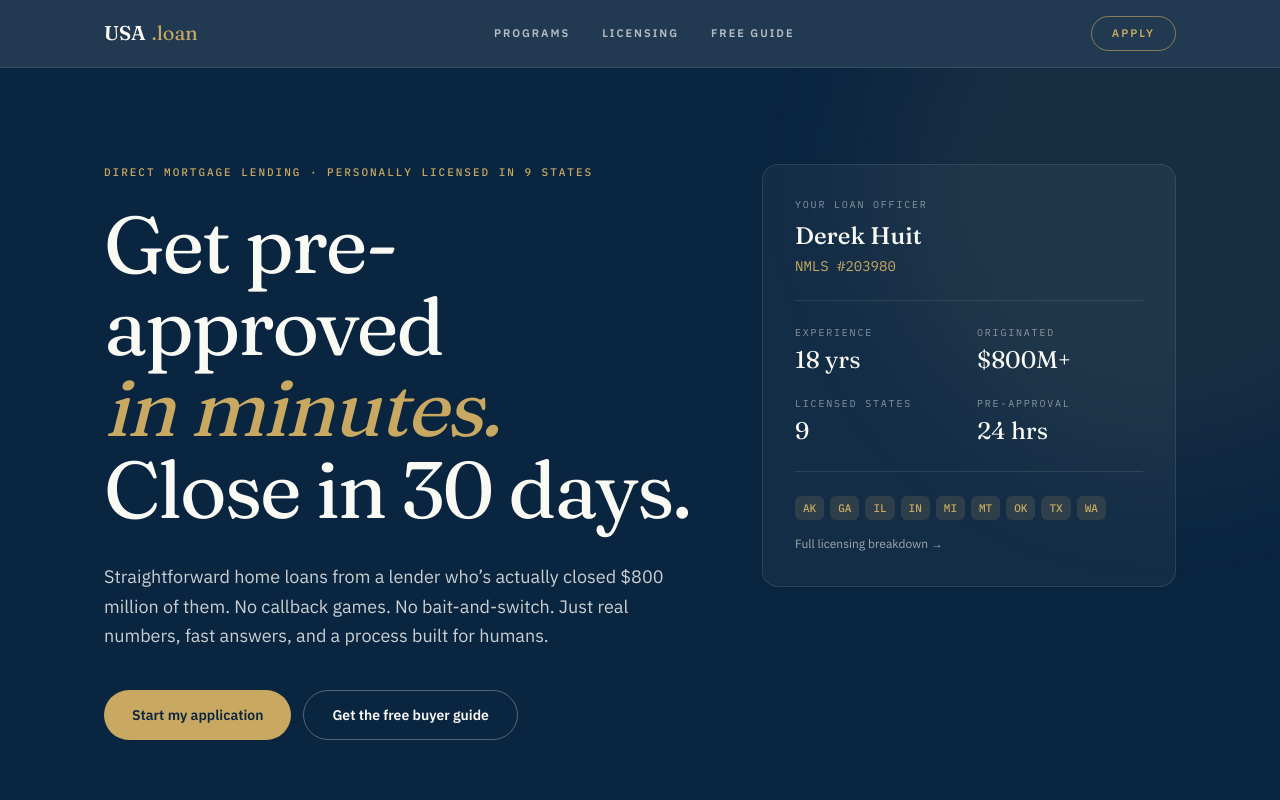
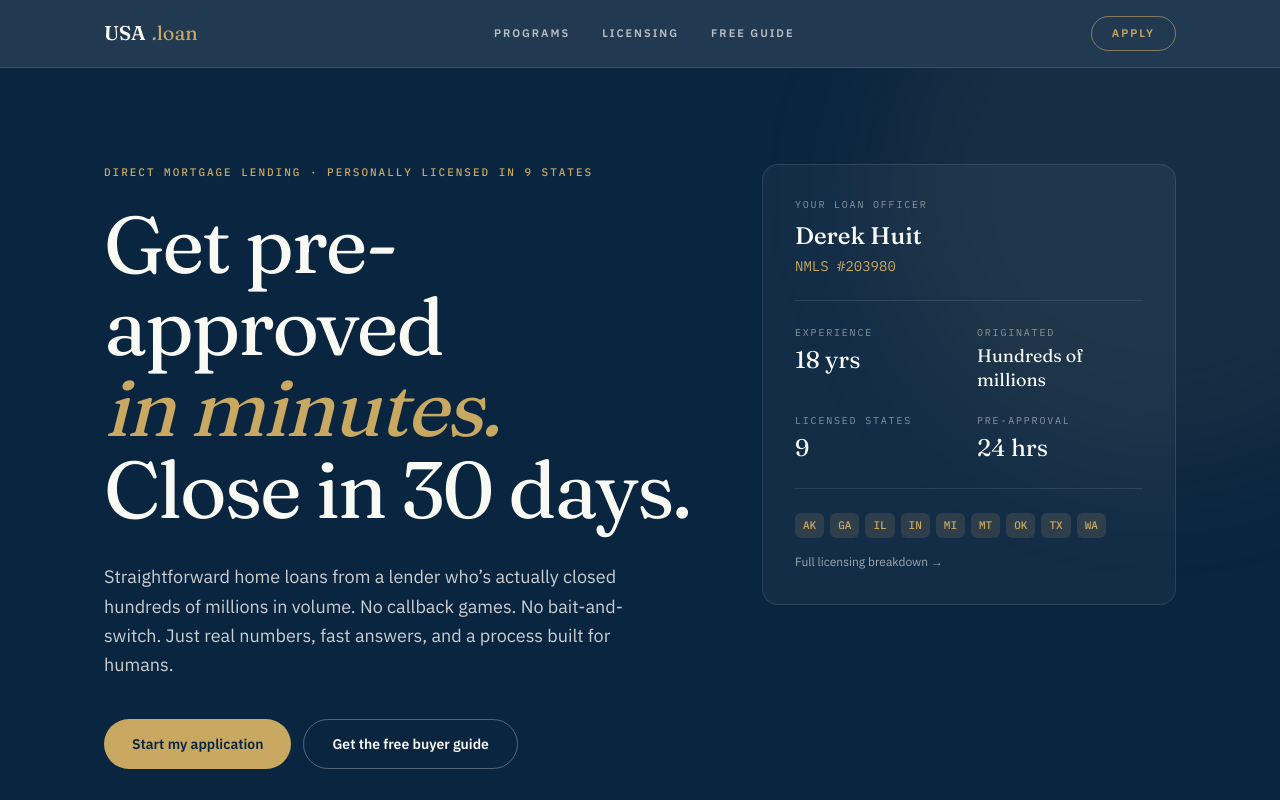
Before and after one commit to derekhuit-afk/usa-loan, a Next.js app: page / in a window 1280 px wide. Shown: the top 800 px of the page. Built offline with nearby package versions, Linux system fonts and the light colour scheme.

Commit message:
Replace specific production figure with "hundreds of millions" across all properties

```diff
--- a/app/layout.tsx
+++ b/app/layout.tsx
@@ -63,7 +63,7 @@ export const metadata: Metadata = {
   metadataBase: new URL('https://usa.loan'),
   title: 'USA.loan — Get Pre-Approved in Minutes | Derek Huit, NMLS #203980',
   description:
-    'Direct mortgage lending from Derek Huit, NMLS #203980, personally licensed in AK, GA, IL, IN, MI, MT, OK, TX & WA. 18 years, $800M+ originated. Loans through Cardinal Financial, NMLS #66247, licensed in 49 states.',
+    'Direct mortgage lending from Derek Huit, NMLS #203980, personally licensed in AK, GA, IL, IN, MI, MT, OK, TX & WA. 18 years, hundreds of millions closed. Loans through Cardinal Financial, NMLS #66247, licensed in 49 states.',
   keywords: [
     'mortgage',
     'home loan',
@@ -78,7 +78,7 @@ export const metadata: Metadata = {
   openGraph: {
     title: 'USA.loan — Get Pre-Approved in Minutes',
     description:
-      '18 years. $800M+ originated. Direct home loans from Derek Huit, NMLS #203980, personally licensed in 9 states.',
+      '18 years. Hundreds of millions closed. Direct home loans from Derek Huit, NMLS #203980, personally licensed in 9 states.',
     url: 'https://usa.loan',
     siteName: 'USA.loan',
     type: 'website',
--- a/app/page.tsx
+++ b/app/page.tsx
@@ -124,7 +124,7 @@ function Hero() {
           </h1>
 
           <p className="rise rise-3 mt-8 max-w-xl text-lg leading-relaxed text-cream/80">
-            Straightforward home loans from a lender who&rsquo;s actually closed $800 million of them. No callback
+            Straightforward home loans from a lender who&rsquo;s actually closed hundreds of millions in volume. No callback
             games. No bait-and-switch. Just real numbers, fast answers, and a process built for humans.
           </p>
 
@@ -152,7 +152,7 @@ function Hero() {
               </div>
               <div>
                 <dt className="font-mono text-[10px] uppercase tracking-trackout text-cream/50">Originated</dt>
-                <dd className="mt-1 font-display text-2xl text-cream">$800M+</dd>
+                <dd className="mt-1 font-display text-lg leading-snug text-cream">Hundreds of millions</dd>
               </div>
               <div>
                 <dt className="font-mono text-[10px] uppercase tracking-trackout text-cream/50">Licensed states</dt>
```
